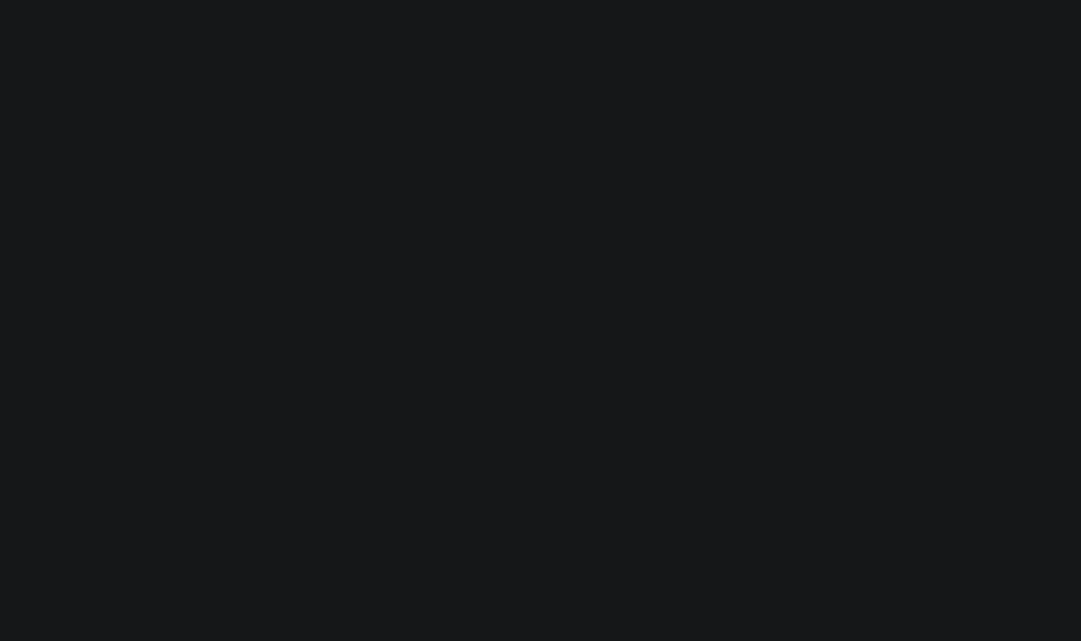
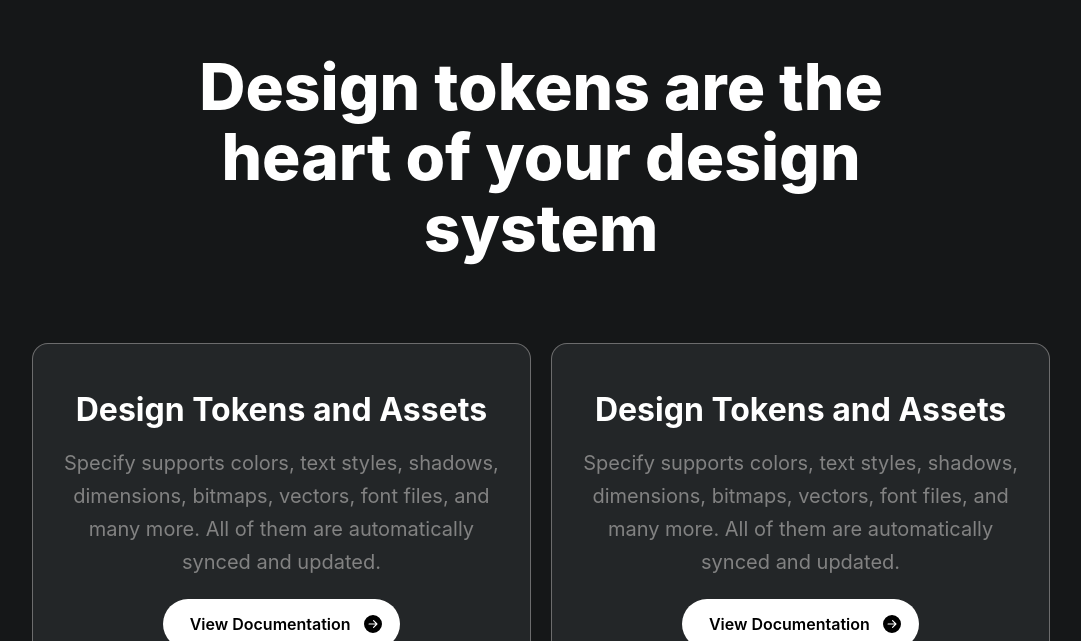
Before and after one commit to abh1sh3kk/landing-page, a React (Vite) app: page / in a window 1280 px wide. Shown: the part 3319-3960 px from the top of the page, without its empty margins (99-1180 px from the left). Before the commit the page ends 3307 px from the top, so only its background shows below. Built offline with nearby package versions, Linux system fonts and the light colour scheme.

Commit message:
Add DesignTokens section component

```diff
--- a/src/App.css
+++ b/src/App.css
@@ -64,6 +64,7 @@ h1 {
 
 .btn-group {
   flex-direction: column;
+  gap: 1rem;
   padding-inline: 1rem;
 }
 
@@ -149,3 +150,15 @@ h1 {
   user-select: none;
   width: 100%;
 }
+
+.design-section {
+  align-items: center;
+  display: flex;
+  flex-direction: column;
+}
+
+
+
+.border {
+  border: 1px solid green;
+}
--- a/src/App.jsx
+++ b/src/App.jsx
@@ -14,6 +14,7 @@ import HeaderMenu from "./HeaderMenu";
 import HeroSection from "./Components/HeroSection";
 import VideoFrame from "./Components/VideoFrame";
 import CaseStudies from "./Components/CaseStudies";
+import DesignTokens from "./Components/DesignTokens";
 
 function App() {
   const [opened, { toggle }] = useDisclosure();
@@ -64,8 +65,8 @@ function App() {
 
             <Flex
               className="btn-group"
-              gap={{ sm: "md", md: "sm" }}
-              direction={{ md: "row" }}
+              gap={{ base: "md", md: "sm" }}
+              direction={{ xs: "column", md: "row" }}
               w="100%"
               justify="center"
             >
@@ -132,6 +133,7 @@ function App() {
             </Flex>
           </Stack>
         </Center>
+        <DesignTokens />
       </AppShell.Main>
     </AppShell>
   );
```
